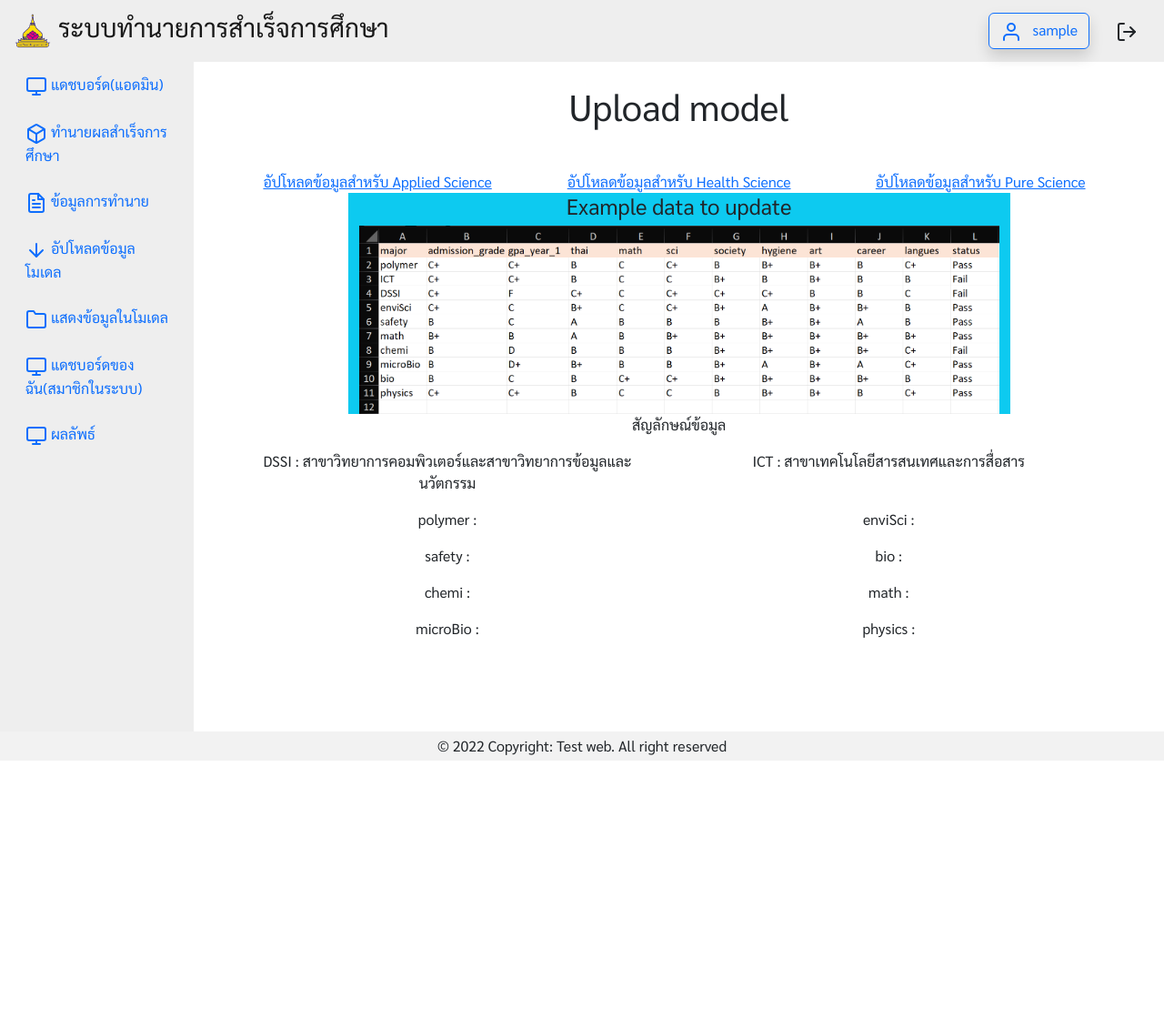
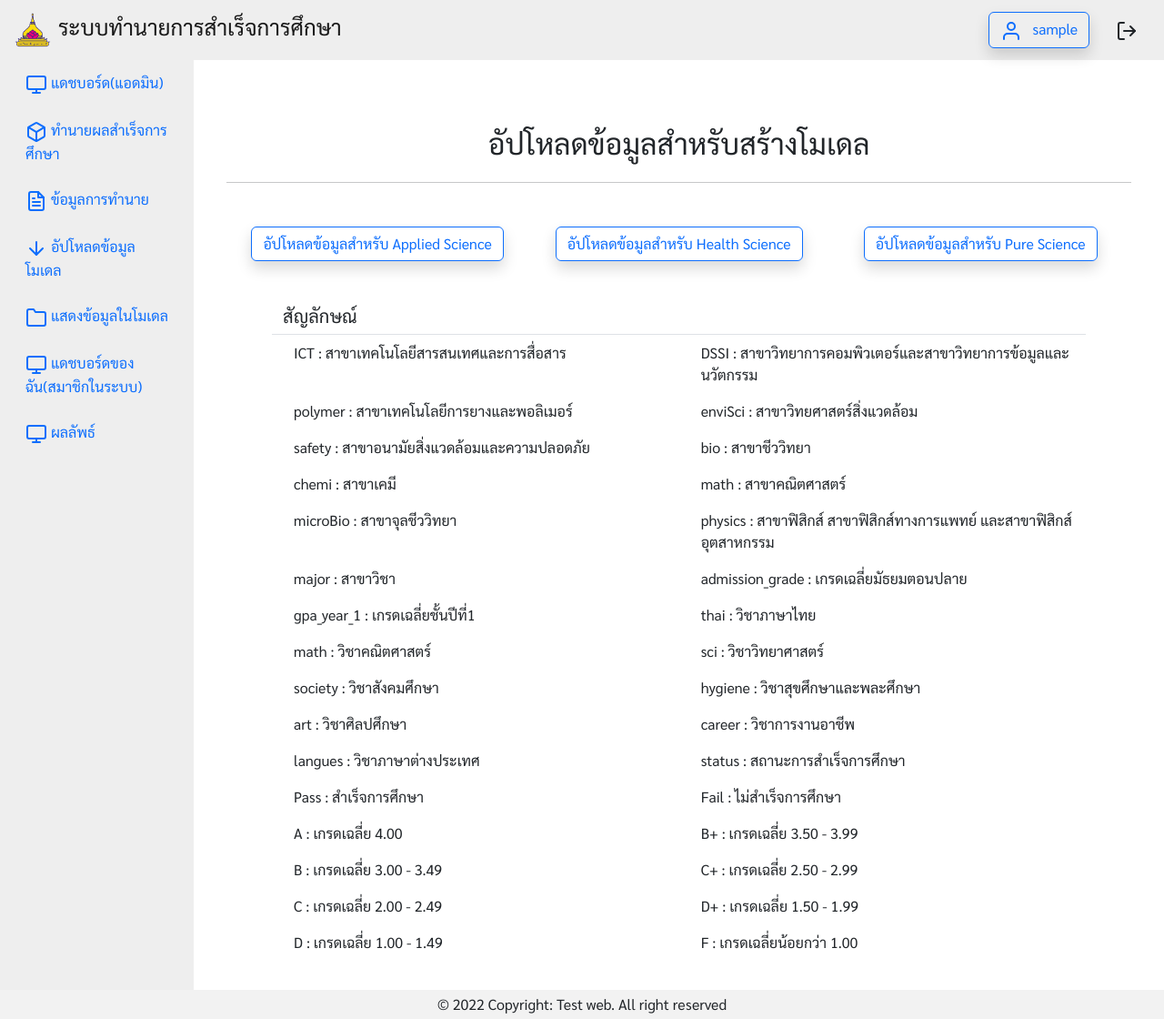
Before and after one commit to Noey10/final-project-II, a Django app: page /model/upload in a window 1280 px wide. Shown: the whole page at 91% size. Before the commit the page ends 836 px from the top, so only its background shows below. Run offline with Django 4.2, Linux system fonts and the light colour scheme; the visitor is signed in with stand-in values (Sample User, id 1); some libraries are stand-ins or nearby versions.

Commit message:
update layout

```diff
--- a/app_demo_model/templates/app_demo_model/data_in_applied_model.html
+++ b/app_demo_model/templates/app_demo_model/data_in_applied_model.html
@@ -32,12 +32,12 @@
           </div>
           <div class="col-6 d-flex align-items-center justify-content-end">
             <a href="{% url 'upload_applied_sci_model' %}" style="padding-right: 8px">
-              <button class="btn btn-primary" type="submit">
+              <button class="btn btn-primary" type="submit" title="add data">
                 <i data-feather="plus"></i>
               </button>
             </a>
             <a href="{% url 'delete_data_applied' %}">
-              <button class="btn btn-danger" title="delete_datas">
+              <button class="btn btn-danger" title="delete datas">
                 <i data-feather="trash"></i>
               </button>
             </a>
--- a/app_demo_model/templates/app_demo_model/data_in_health_model.html
+++ b/app_demo_model/templates/app_demo_model/data_in_health_model.html
@@ -31,12 +31,12 @@
           </div>
           <div class="col-6 d-flex align-items-center justify-content-end">
             <a href="{% url 'upload_health_sci_model' %}" style="padding-right: 8px">
-              <button class="btn btn-primary" type="submit">
+              <button class="btn btn-primary" type="submit" title="add data">
                 <i data-feather="plus"></i>
               </button>
             </a>
             <a href="{% url 'delete_data_health' %}">
-              <button class="btn btn-danger" title="delete_datas">
+              <button class="btn btn-danger" title="delete data">
                 <i data-feather="trash"></i>
               </button>
             </a>
--- a/app_demo_model/templates/app_demo_model/data_in_pure_model.html
+++ b/app_demo_model/templates/app_demo_model/data_in_pure_model.html
@@ -31,12 +31,12 @@
           </div>
           <div class="col-6 d-flex align-items-center justify-content-end">
             <a href="{% url 'upload_pure_sci_model' %}" style="padding-right: 8px">
-              <button class="btn btn-primary" type="submit">
+              <button class="btn btn-primary" type="submit" title="add data">
                 <i data-feather="plus"></i>
               </button>
             </a>
             <a href="{% url 'delete_data_pure' %}">
-              <button class="btn btn-danger" title="delete_datas">
+              <button class="btn btn-danger" title="delete data">
                 <i data-feather="trash"></i>
               </button>
             </a>
--- a/app_demo_model/templates/app_demo_model/upload_applied_sci.html
+++ b/app_demo_model/templates/app_demo_model/upload_applied_sci.html
@@ -40,6 +40,12 @@
                     </div>
                 </form>
             </div>
+            <div class="row mt-5">
+                <h6>ตัวอย่างข้อมูลอัปโหลด</h6>
+                <div class="container p-4">
+                    <img src="{% static 'app_general/img/applied_example.PNG' %}" alt="example data" class="w-100 h-auto">
+                </div>
+            </div>
         </div>
     </div
 {% endblock %}
--- a/app_demo_model/templates/app_demo_model/upload_health_sci.html
+++ b/app_demo_model/templates/app_demo_model/upload_health_sci.html
@@ -41,6 +41,12 @@
                 </div>
             </form>
         </div>
+        <div class="row mt-5">
+            <h6>ตัวอย่างข้อมูลอัปโหลด</h6>
+            <div class="container p-4">
+                <img src="{% static 'app_general/img/health_example.PNG' %}" alt="example data" class="w-100 h-auto">
+            </div>
+        </div>
     </div>
 </div>
 {% endblock %}
--- a/app_demo_model/templates/app_demo_model/upload_model.html
+++ b/app_demo_model/templates/app_demo_model/upload_model.html
@@ -1,59 +1,62 @@
 {% extends 'app_general/components/base.html' %}
 {% load static %}
-{% block site_title %}upload model | {% endblock %}
+{% block site_title %}Upload model | {% endblock %}
 {% block content %}
 <div class="container text-center">
-    <h1 class="mb-5">Upload model</h1>
+    <h2 class="mb-4 mt-5">อัปโหลดข้อมูลสำหรับสร้างโมเดล</h2>
+    <hr>
     <div class="container">
-        <div class="row">
+        <div class="row mt-5 mb-5">
             <div class="col-12 col-md-4">
-                <a href="{% url 'upload_applied_sci_model' %}">อัปโหลดข้อมูลสำหรับ Applied Science</a>
+                <a href="{% url 'upload_applied_sci_model' %}" class="btn btn-outline-primary shadow">อัปโหลดข้อมูลสำหรับ Applied Science</a>
             </div>
             <div class="col-12 col-md-4">
-                <a href="{% url 'upload_health_sci_model' %}">อัปโหลดข้อมูลสำหรับ Health Science</a>
+                <a href="{% url 'upload_health_sci_model' %}" class="btn btn-outline-primary shadow">อัปโหลดข้อมูลสำหรับ Health Science</a>
             </div>
             <div class="col-12 col-md-4">
-                <a href="{% url 'upload_pure_sci_model' %}">อัปโหลดข้อมูลสำหรับ Pure Science</a>
+                <a href="{% url 'upload_pure_sci_model' %}" class="btn btn-outline-primary shadow">อัปโหลดข้อมูลสำหรับ Pure Science</a>
             </div>
         </div>
-        <div class="row w-75 bg-info" style="margin-left: auto; margin-right: auto;">
-            <h4>Example data to update</h4>
-            <img src="{% static 'app_general/img/example.png' %}" alt="img" class="img-fluid">
-        </div>
-        <div class="row">
-            <p>สัญลักษณ์ข้อมูล</p>
-            <div class="row">
-                <div class="col-12 col-md-6">
-                    <p>DSSI : สาขาวิทยาการคอมพิวเตอร์และสาขาวิทยาการข้อมูลและนวัตกรรม</p>
+        <div class="row mt-5">
+            <div class="container" style="width: 90%">
+                <div class="row border-bottom">
+                    <h5 class="text-start">สัญลักษณ์</h5>
                 </div>
-                <div class="col-12 col-md-6">
-                    <p>ICT : สาขาเทคโนโลยีสารสนเทศและการสื่อสาร</p>
+                <div class="row text-start mt-2">
+                    <p class="col-12 col-md-6 ps-4">ICT : สาขาเทคโนโลยีสารสนเทศและการสื่อสาร</p>
+                    <p class="col-12 col-md-6 ps-4">DSSI : สาขาวิทยาการคอมพิวเตอร์และสาขาวิทยาการข้อมูลและนวัตกรรม</p>
+                    <p class="col-12 col-md-6 ps-4">polymer  : สาขาเทคโนโลยีการยางและพอลิเมอร์</p>
+                    <p class="col-12 col-md-6 ps-4">enviSci : สาขาวิทยศาสตร์สิ่งแวดล้อม</p>
+                    <p class="col-12 col-md-6 ps-4">safety : สาขาอนามัยสิ่งแวดล้อมและความปลอดภัย</p>
+                    <p class="col-12 col-md-6 ps-4">bio : สาขาชีววิทยา</p>
+                    <p class="col-12 col-md-6 ps-4">chemi : สาขาเคมี</p>
+                    <p class="col-12 col-md-6 ps-4">math : สาขาคณิตศาสตร์</p>
+                    <p class="col-12 col-md-6 ps-4">microBio : สาขาจุลชีววิทยา</p>
+                    <p class="col-12 col-md-6 ps-4">physics : สาขาฟิสิกส์ สาขาฟิสิกส์ทางการแพทย์ และสาขาฟิสิกส์อุตสาหกรรม</p>
+                    <p class="col-12 col-md-6 ps-4">major : สาขาวิชา</p>
+                    <p class="col-12 col-md-6 ps-4">admission_grade : เกรดเฉลี่ยมัธยมตอนปลาย</p>
+                    <p class="col-12 col-md-6 ps-4">gpa_year_1 : เกรดเฉลี่ยชั้นปีที่1</p>
+                    <p class="col-12 col-md-6 ps-4">thai : วิชาภาษาไทย</p>
+                    <p class="col-12 col-md-6 ps-4">math : วิชาคณิตศาสตร์</p>
+                    <p class="col-12 col-md-6 ps-4">sci : วิชาวิทยาศาสตร์</p>
+                    <p class="col-12 col-md-6 ps-4">society : วิชาสังคมศึกษา</p>
+                    <p class="col-12 col-md-6 ps-4">hygiene : วิชาสุขศึกษาและพละศึกษา</p>
+                    <p class="col-12 col-md-6 ps-4">art : วิชาศิลปศึกษา</p>
+                    <p class="col-12 col-md-6 ps-4">career : วิชาการงานอาชีพ</p>
+                    <p class="col-12 col-md-6 ps-4">langues : วิชาภาษาต่างประเทศ</p>
+                    <p class="col-12 col-md-6 ps-4">status : สถานะการสำเร็จการศึกษา</p>
+                    <p class="col-12 col-md-6 ps-4">Pass : สำเร็จการศึกษา</p>
+                    <p class="col-12 col-md-6 ps-4">Fail : ไม่สำเร็จการศึกษา</p>
+                    <p class="col-12 col-md-6 ps-4">A : เกรดเฉลี่ย 4.00</p>
+                    <p class="col-12 col-md-6 ps-4">B+ : เกรดเฉลี่ย 3.50 - 3.99</p>
+                    <p class="col-12 col-md-6 ps-4">B : เกรดเฉลี่ย 3.00 - 3.49</p>
+                    <p class="col-12 col-md-6 ps-4">C+ : เกรดเฉลี่ย 2.50 - 2.99</p>
+                    <p class="col-12 col-md-6 ps-4">C : เกรดเฉลี่ย 2.00 - 2.49</p>
+                    <p class="col-12 col-md-6 ps-4">D+ : เกรดเฉลี่ย 1.50 - 1.99</p>
+                    <p class="col-12 col-md-6 ps-4">D : เกรดเฉลี่ย 1.00 - 1.49</p>
+                    <p class="col-12 col-md-6 ps-4">F : เกรดเฉลี่ยน้อยกว่า 1.00</p>
                 </div>
-                <div class="col-12 col-md-6">
-                    <p>polymer  :</p>
-                </div>
-                <div class="col-12 col-md-6">
-                    <p>enviSci : </p>
-                </div>
-                <div class="col-12 col-md-6">
-                    <p>safety : </p>
-                </div>
-                <div class="col-12 col-md-6">
-                    <p>bio : </p>
-                </div>
-                <div class="col-12 col-md-6">
-                    <p>chemi : </p>
-                </div>
-                <div class="col-12 col-md-6">
-                    <p>math : </p>
-                </div>
-                <div class="col-12 col-md-6">
-                    <p>microBio : </p>
-                </div>
-                <div class="col-12 col-md-6">
-                    <p>physics : </p>
-                </div>
-
+            </div>
         </div>
     </div>
 </div>
--- a/app_demo_model/templates/app_demo_model/upload_pure_sci.html
+++ b/app_demo_model/templates/app_demo_model/upload_pure_sci.html
@@ -39,5 +39,11 @@
                 </div>
             </form>
         </div>
+        <div class="row mt-5">
+            <h6>ตัวอย่างข้อมูลอัปโหลด</h6>
+            <div class="container p-4">
+                <img src="{% static 'app_general/img/pure_example.PNG' %}" alt="example data" class="w-100 h-auto">
+            </div>
+        </div>
     </div>
 {% endblock %}
--- a/app_general/static/app_general/css/style.css
+++ b/app_general/static/app_general/css/style.css
@@ -9,9 +9,13 @@
 #selector:hover {
     background-color: #fff;
     border-radius: 25px;
-    color: #AEC6CF;
+    color: #000;
 }
 
 #titleTableCustom{
-    font-size: small;
+    font-size: 14px;
 }
+
+#textCustom{
+    font-size: 16px;
+}
--- a/app_general/templates/app_general/components/site_header.html
+++ b/app_general/templates/app_general/components/site_header.html
@@ -1,12 +1,12 @@
 {% load static %}
 
 <nav class="navbar navbar-light" style="background: #EEE">
-    <a href="{% url 'my-dashboard' %}" class="navbar-brand ms-3 d-flex align-items-center">
+    <a id="logoGoToDashboard" href="{% url 'my-dashboard' %}" class="navbar-brand ms-3 d-flex align-items-center">
         <div>
             <img src="{% static 'app_general/img/Ubu_logo.png' %}" width="40" height="40" class="d-inline-block align-top" alt="">
         </div>
-        <div class="ms-2">
-            <h3>ระบบทำนายการสำเร็จการศึกษา</h3>
+        <div class="ms-2 d-flex align-items-center">
+            <h4 style="margin-top: auto; margin-bottome: auto;">ระบบทำนายการสำเร็จการศึกษา</h4>
         </div>
     </a>
     {% if user.is_authenticated %}
@@ -16,7 +16,7 @@
                 <span class="ms-2" style="width: 20px">{{ user.username }}</span>
             </a>
             <a href="{% url 'logout' %}">
-                <button class="btn me-3">
+                <button class="btn me-3" title="log out">
                     <i data-feather="log-out"></i>
                 </button>
             </a>
--- a/app_general/templates/app_general/dashboard.html
+++ b/app_general/templates/app_general/dashboard.html
@@ -39,8 +39,8 @@
             </div>
             <div class="container mt-3">
               <p>จำนวนข้อมูลที่ทำนายทั้งหมด : <strong>{{ total }}</strong> ข้อมูล</p>
-              <p>ข้อมูลที่มีผลลัพธ์เป็น <strong>Pass</strong> คิดเป็น <strong>{{ per_pass }}%</strong></p>
-              <p>ข้อมูลที่มีผลลัพธ์เป็น <strong>Fail</strong> คิดเป็น <strong>{{ per_fail }}%</strong></p>
+              <p>ข้อมูลที่มีผลลัพธ์เป็น <strong>Pass</strong> : <strong>{{ per_pass }}%</strong></p>
+              <p>ข้อมูลที่มีผลลัพธ์เป็น <strong>Fail</strong> : <strong>{{ per_fail }}%</strong></p>
             </div>
           </div>
 
```
Also changed, not shown: app_demo_model/templates/app_demo_model/show_model.html (+6 -6 lines), app_prediction/templates/app_prediction/show_data_input.html (+5 -5 lines), app_general/static/app_general/img/applied_example.PNG (added), app_general/static/app_general/img/example.png (deleted), app_general/static/app_general/img/health_example.PNG (added), app_general/static/app_general/img/pure_example.PNG (added).
